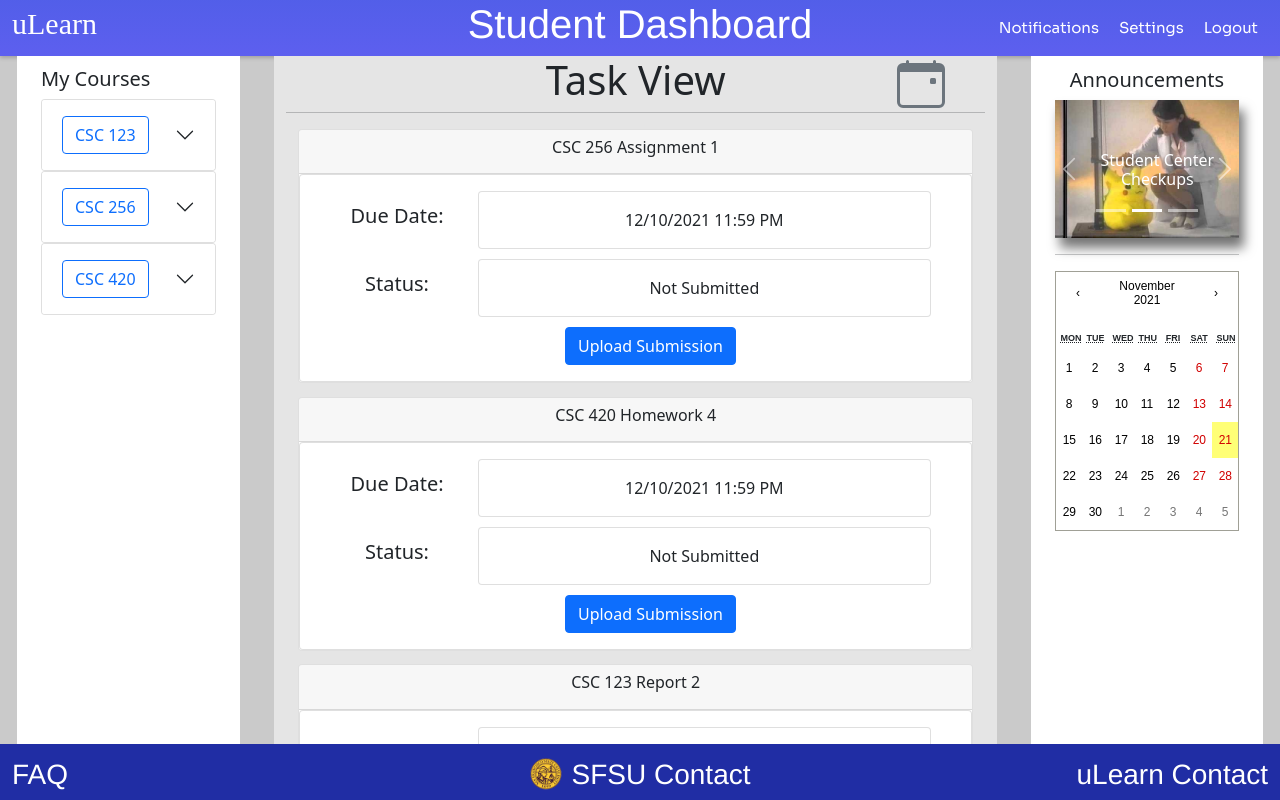
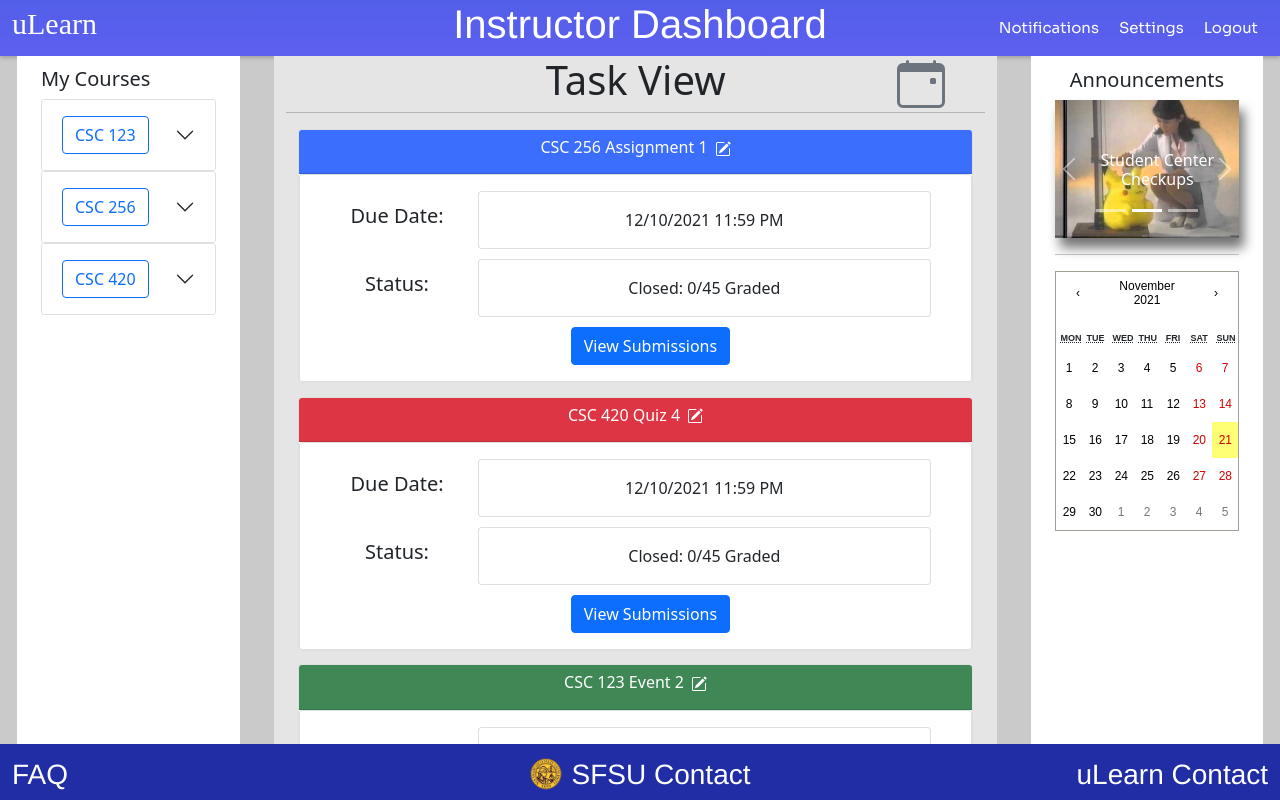
Before and after one commit to Team2-CSC642/ulearn, a React (Create React App) app: page /#/iTaskList in a window 1280 px wide. Before the commit this address led to /#/sTaskList. Built offline with nearby package versions, Linux system fonts and the light colour scheme; a web font is replaced by a local one.

Commit message:
Added color coding to task list

```diff
--- a/src/BigTaskList.js
+++ b/src/BigTaskList.js
@@ -15,7 +15,7 @@ const BigTaskList = ({ setModal }) => {
                 <Row style={{ paddingBottom: '2%' }}>
                     <Col>
                         <Card key={task.name}>
-                            <Card.Header onClick={() => setModal(true)} style={{ cursor: 'pointer' }}><h6>{task.class} {task.name} <PencilSquare style={{marginLeft:'.5%'}}/></h6></Card.Header>
+                            <Card.Header onClick={() => setModal(true)} style={{ cursor: 'pointer', backgroundColor:task.color, color:'white'}}><h6>{task.class} {task.name} <PencilSquare style={{marginLeft:'.5%'}}/></h6></Card.Header>
                             <Card.Body className="card">
                                 <Container>
                                     <Row style={{ alignItems: 'center' }}>
--- a/src/BigTaskListGrading.js
+++ b/src/BigTaskListGrading.js
@@ -15,7 +15,7 @@ const BigTaskListGrading = ({setModal}) => {
                 <Row style={{ paddingBottom: '2%' }}>
                     <Col>
                         <Card key={task.name}>
-                            <Card.Header onClick={() => setModal(true)} style={{ cursor: 'pointer' }}><h6>{task.class} {task.name} <PencilSquare style={{marginLeft:'.5%'}}/></h6></Card.Header>
+                            <Card.Header onClick={() => setModal(true)} style={{ cursor: 'pointer', backgroundColor:task.color, color:'white'}}><h6>{task.class} {task.name} <PencilSquare style={{marginLeft:'.5%'}}/></h6></Card.Header>
                             <Card.Body className="card">
                                 <Container>
                                     <Row style={{ alignItems: 'center' }}>
--- a/src/BigTaskListStudent.js
+++ b/src/BigTaskListStudent.js
@@ -15,7 +15,7 @@ const BigTaskListStudent = ({ setModal }) => {
                 <Row style={{ paddingBottom: '2%' }}>
                     <Col>
                         <Card key={task.name}>
-                            <Card.Header onClick={() => setModal(true)} style={{ cursor: 'pointer' }}><h6>{task.class} {task.name} </h6></Card.Header>
+                            <Card.Header onClick={() => setModal(true)} style={{ cursor: 'pointer', backgroundColor:task.color, color:'white'}}><h6>{task.class} {task.name} </h6></Card.Header>
                             <Card.Body className="card">
                                 <Container>
                                     <Row style={{ alignItems: 'center' }}>
--- a/src/TaskListData.json
+++ b/src/TaskListData.json
@@ -6,25 +6,28 @@
         "completed": false,
         "dueDate": "12/10/2021 11:59 PM",
         "istatus": "Closed: 0/45 Graded",
-        "status": "Not Submitted"
+        "status": "Not Submitted",
+        "color": "#3C6EFD"
     },
     {
-        "name": "Homework 4",
+        "name": "Quiz 4",
         "class": "CSC 420",
         "description": "Submit PDF through Github",
         "completed": false,
         "dueDate": "12/10/2021 11:59 PM",
         "istatus": "Closed: 0/45 Graded",
-        "status": "Not Submitted"
+        "status": "Not Submitted",
+        "color": "#DD3544"
     },
     {
-        "name": "Report 2",
+        "name": "Event 2",
         "class": "CSC 123",
-        "description": "5 pages minimum",
+        "description": "Thise do be an event",
         "completed": false,
         "dueDate": "12/10/2021 11:59 PM",
         "istatus": "Closed: 0/45 Graded",
-        "status": "Not Submitted"
+        "status": "Not Submitted",
+        "color": "#3F8755"
     },
     {
         "name": "Assignment 3",
@@ -33,7 +36,8 @@
         "completed": false,
         "dueDate": "12/10/2021 11:59 PM",
         "istatus": "Closed: 0/45 Graded",
-        "status": "Not Submitted"
+        "status": "Not Submitted",
+        "color": "#3C6EFD"
     },
     {
         "name": "Assignment 2",
@@ -42,6 +46,7 @@
         "completed": false,
         "dueDate": "12/10/2021 11:59 PM",
         "istatus": "Closed: 0/45 Graded",
-        "status": "Not Submitted"
+        "status": "Not Submitted",
+        "color": "#3C6EFD"
     }
 ]
```
